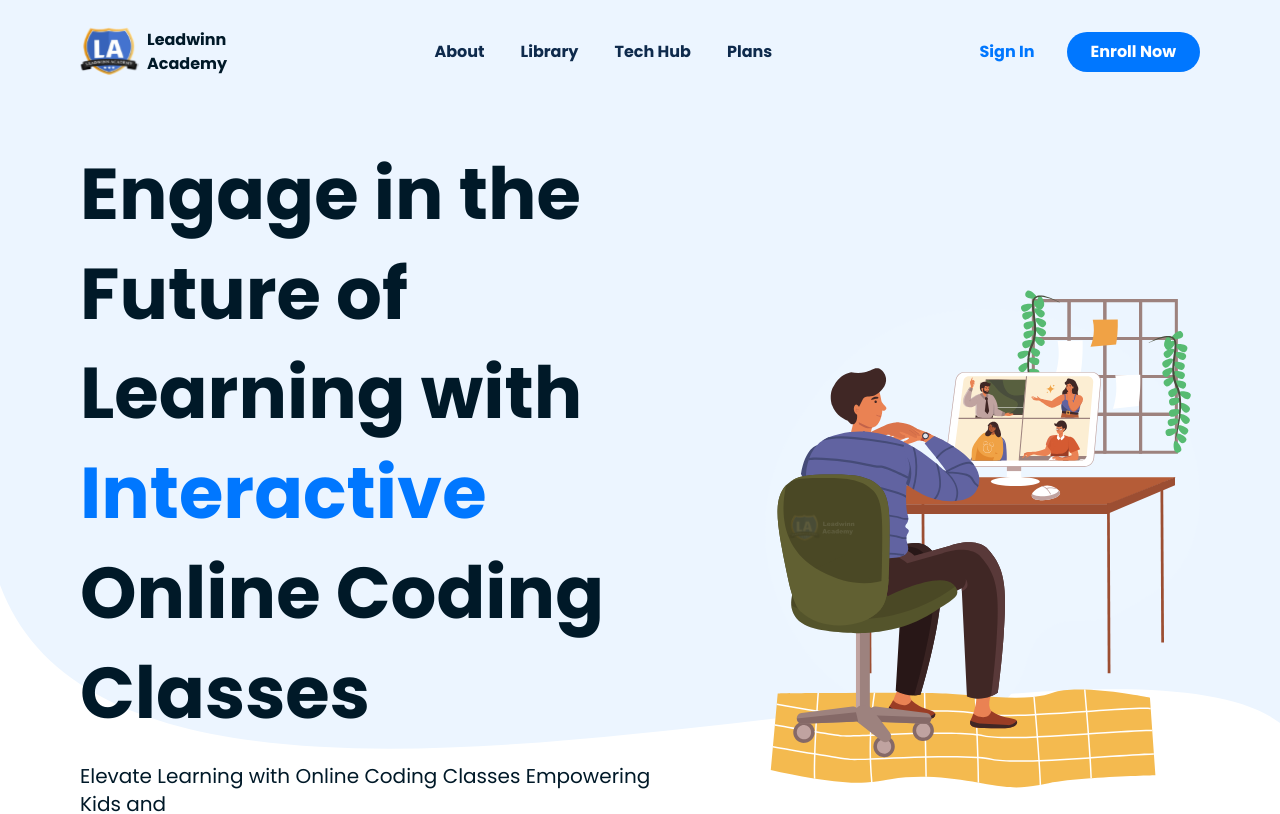
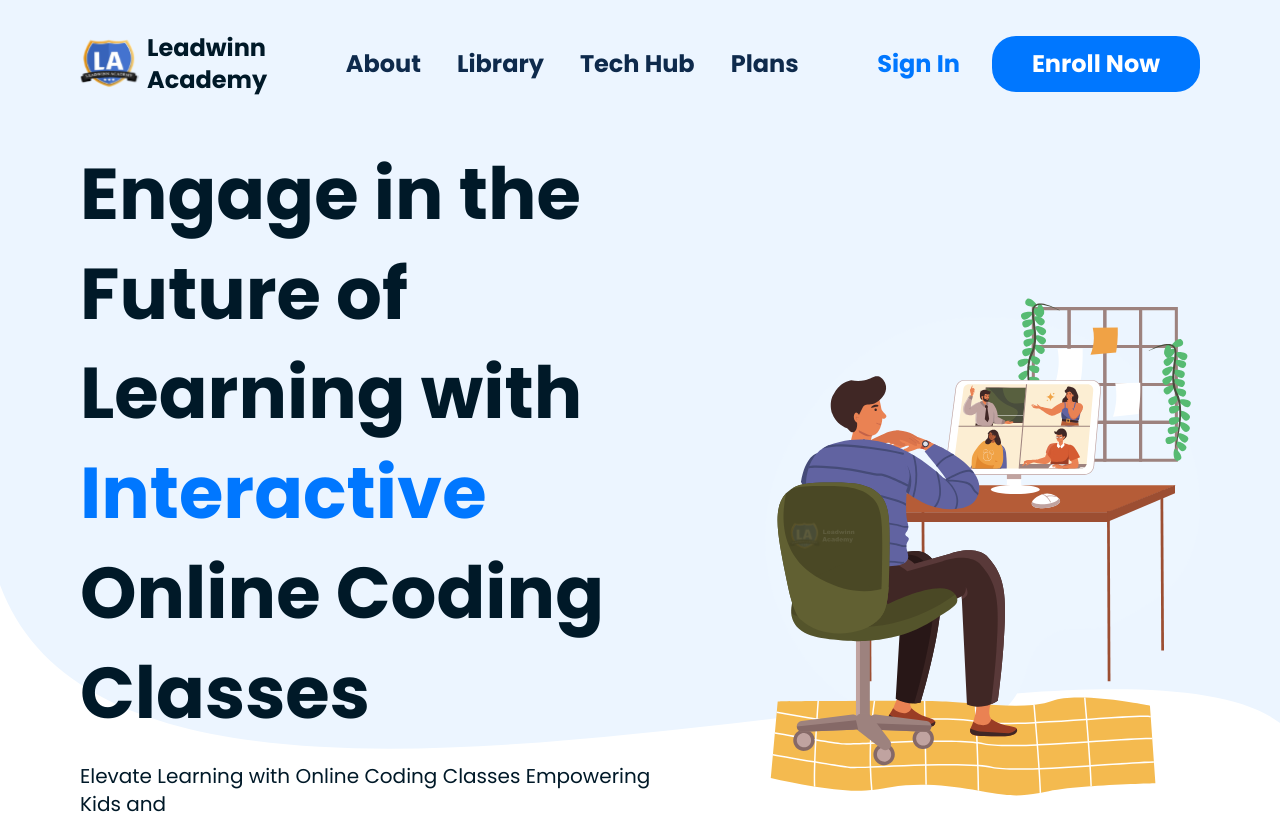
Before and after one commit to Adeleyeha-17/Leadwinn-Academy, a React (Vite) app: page / in a window 1280 px wide. Shown: the top 814 px of the page. Built offline with nearby package versions, Linux system fonts and the light colour scheme.

Commit message:
updated button

```diff
--- a/src/components/Button/Button.tsx
+++ b/src/components/Button/Button.tsx
@@ -8,7 +8,7 @@ type Button = {
 export const Button: React.FC<Button> = ({path, title}) => {
   return (
     <div>
-      <Link to={path} className={`inline-block justify-center items-center py-2 md:px-6 px-4 bg-head-blue text-white text-sm md:text-base md:font-semibold rounded-3xl`}>{title}</Link>
+      <Link to={path} className={`inline-block justify-center items-center py-2 xl:py-3 md:px-6 xl:px-10 px-4 bg-head-blue text-white text-sm md:text-base xl:text-2xl md:font-semibold rounded-3xl`}>{title}</Link>
     </div>
   )
 }
--- a/src/components/Navbar/Navbar.tsx
+++ b/src/components/Navbar/Navbar.tsx
@@ -37,16 +37,16 @@ export const Navbar: React.FC = () => {
 
    return (
       <div>
-         <div className="flex justify-between items-center lg:max-xl:px-10 lg:space-x-20 xl:space-x-2 h-16 px-5 xl:px-20 pt-10 md:max-lg:max-w-6xl lg:max-xl:max-w-7xl mx-auto">
+         <div className="flex justify-between items-center lg:max-xl:px-10 lg:space-x-20 xl:space-x-2 h-16 px-5 xl:px-20 pt-10 xl:pt-16 md:max-lg:max-w-6xl lg:max-xl:max-w-7xl mx-auto">
             <div className="flex justify-between items-center gap-2">
                <Link to="/"><img src="../leadwinn.svg" alt="leadwinn logo" className='w-14 md:w-full transition duration-200 ease-in-out md:hover:scale-105'/></Link>
-               <span className="flex flex-col text-lead-black text-base font-semibold font-poppins">
+               <span className="flex flex-col text-lead-black text-base xl:text-2xl font-semibold font-poppins">
                   <h1>Leadwinn</h1>
                   <h1>Academy</h1>
                </span>
             </div>
 
-            <div className='hidden sm:flex sm:max-md:space-x-3 md:max-xl:space-x-5 xl:space-x-9 font-poppins text-xs md:max-lg:text-sm lg:text-base font-semibold text-head-black'>
+            <div className='hidden sm:flex sm:max-md:space-x-3 md:max-xl:space-x-5 xl:space-x-9 font-poppins text-xs md:max-lg:text-sm lg:text-base xl:text-2xl font-semibold text-head-black'>
                {
                navLinks.map(link => (
                   <Link key={
@@ -62,7 +62,7 @@ export const Navbar: React.FC = () => {
             } </div>
 
             <div className="hidden sm:flex sm:max-md:space-x-2 md:max-lg:space-x-4 space-x-8 font-poppins">
-               <Link to="" className='flex justify-center items-center text-head-blue text-xs md:max-lg:text-sm lg:text-base font-semibold'>Sign In</Link>
+               <Link to="" className='flex justify-center items-center text-head-blue text-xs md:max-lg:text-sm lg:text-base xl:text-2xl font-semibold'>Sign In</Link>
                <Button path="" title="Enroll Now"/>
                </div>
 
```
